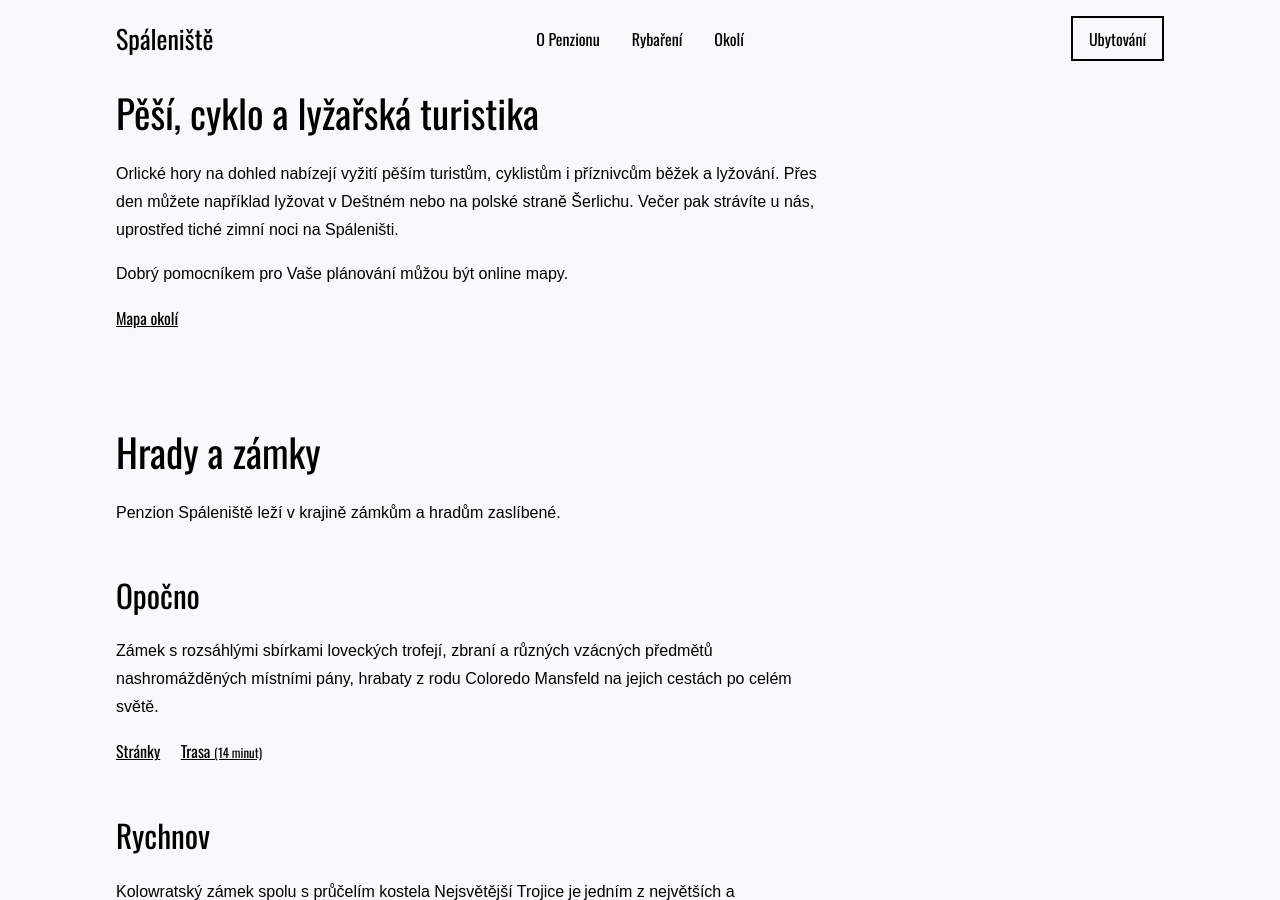
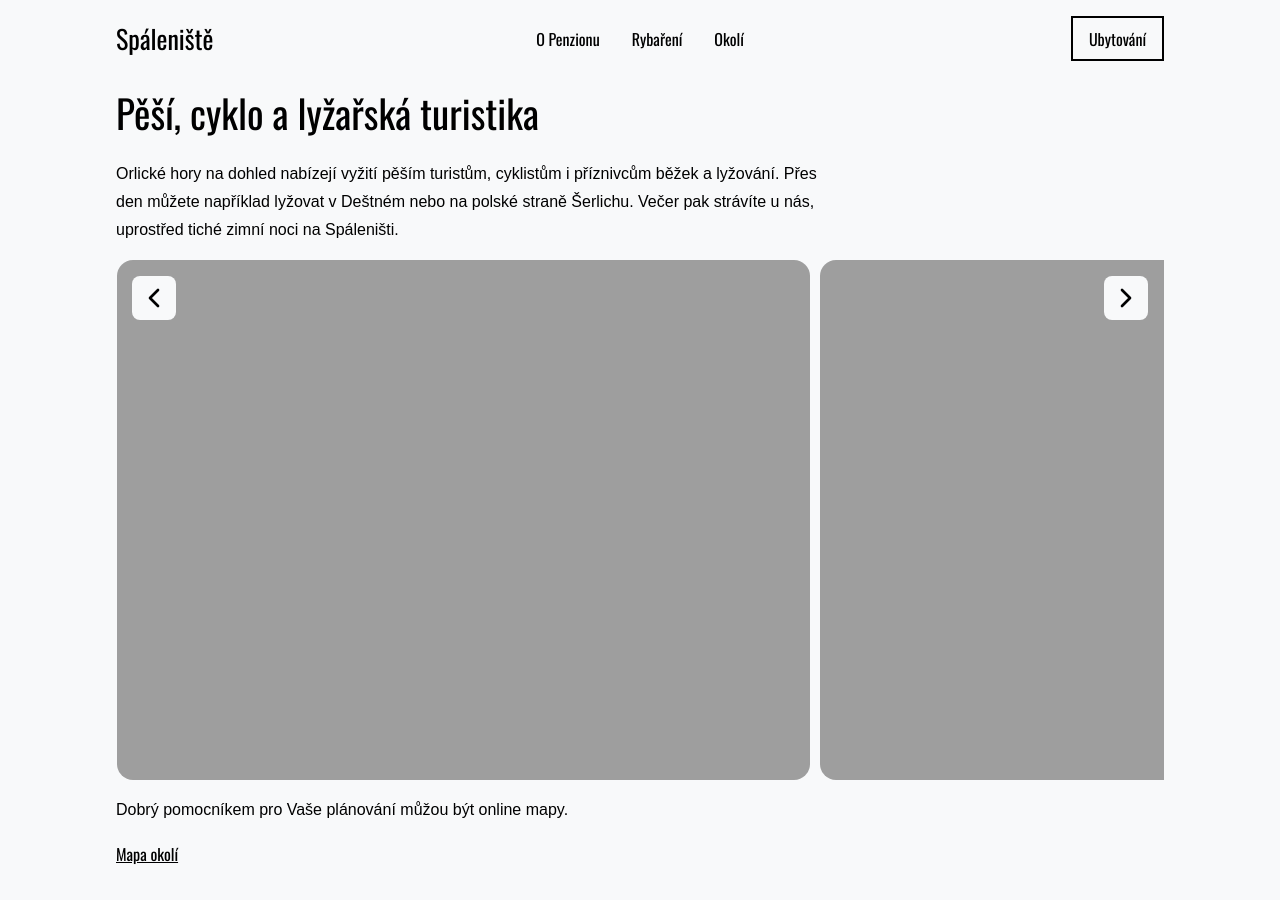
Before and after one commit to votroto/penzion_spaleniste, a Jekyll site: the page built from tips.md, in a window 1280 px wide and 900 px high, scrolled down 340 px. Built offline with Jekyll 4.4.1, drawn with Linux system fonts in a browser that asks for light colours.

Commit message:
add imgs

```diff
--- a/tips.md
+++ b/tips.md
@@ -2,6 +2,11 @@
 layout: default
 title: "Okolí"
 description: "V okolí jsou krásné zámky, pro milovníky vojenské historie je zde spousta hraničního opevnění, a v zimním období můžete vyrazit na Velkou Deštnou."
+imgs_hike: [
+    {src: "/img/tips_boulder.webp"},
+    {src: "/img/tips_fog.webp"},
+    {src: "/img/tips_snow.webp"},
+]
 ---
 
 # Co zdejší kraj nabízí
@@ -14,8 +19,13 @@ Přijměte mé pozvání na návštěvu míst, které mám rád. Ať se stanou b
 
 ## Pěší, cyklo a lyžařská turistika
 
-Orlické hory na dohled nabízejí vyžití pěším turistům, cyklistům i příznivcům běžek a lyžování. Přes den můžete například lyžovat v Deštném nebo na polské straně Šerlichu.
-Večer pak strávíte u nás, uprostřed tiché zimní noci na Spáleništi.
+Orlické hory na dohled nabízejí vyžití pěším turistům, cyklistům i příznivcům běžek a lyžování. Přes den můžete například lyžovat v Deštném nebo na polské straně Šerlichu. Večer pak strávíte u nás, uprostřed tiché zimní noci na Spáleništi.
+
+<div class="owl-carousel owl-theme">
+{%- for img in page.imgs_hike -%}
+    <div><img class="carousel-img" alt="{{ img.alt }}" src="{{ site.asset_server }}{{ img.src }}" /></div>
+{%- endfor -%}
+</div>
 
 Dobrý pomocníkem pro Vaše plánování můžou být online mapy.
 
```
Also changed, not shown: about.md (+2 -2 lines), booking.md (+1 -0 lines), fishing.md (+1 -1 lines).
